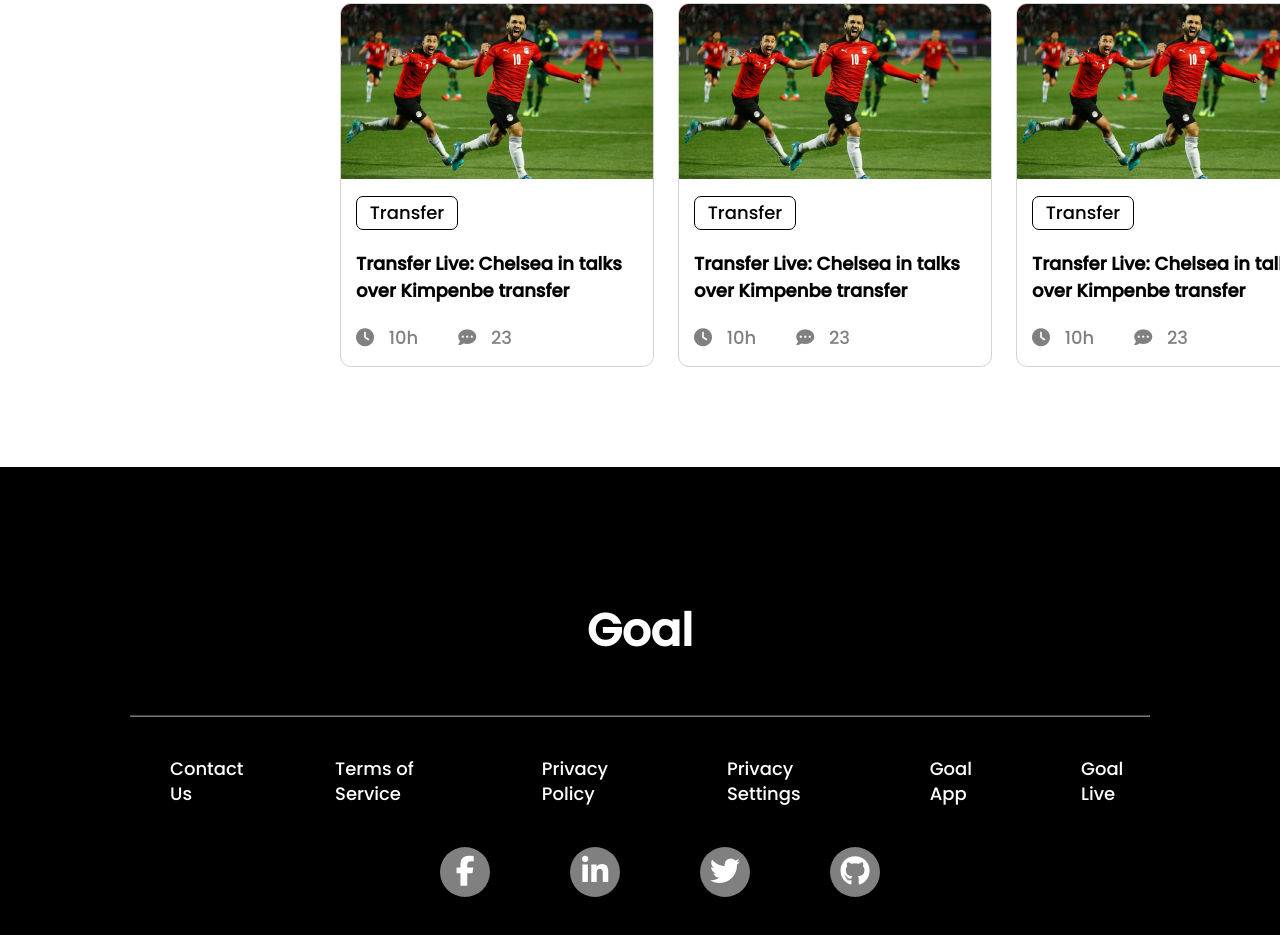
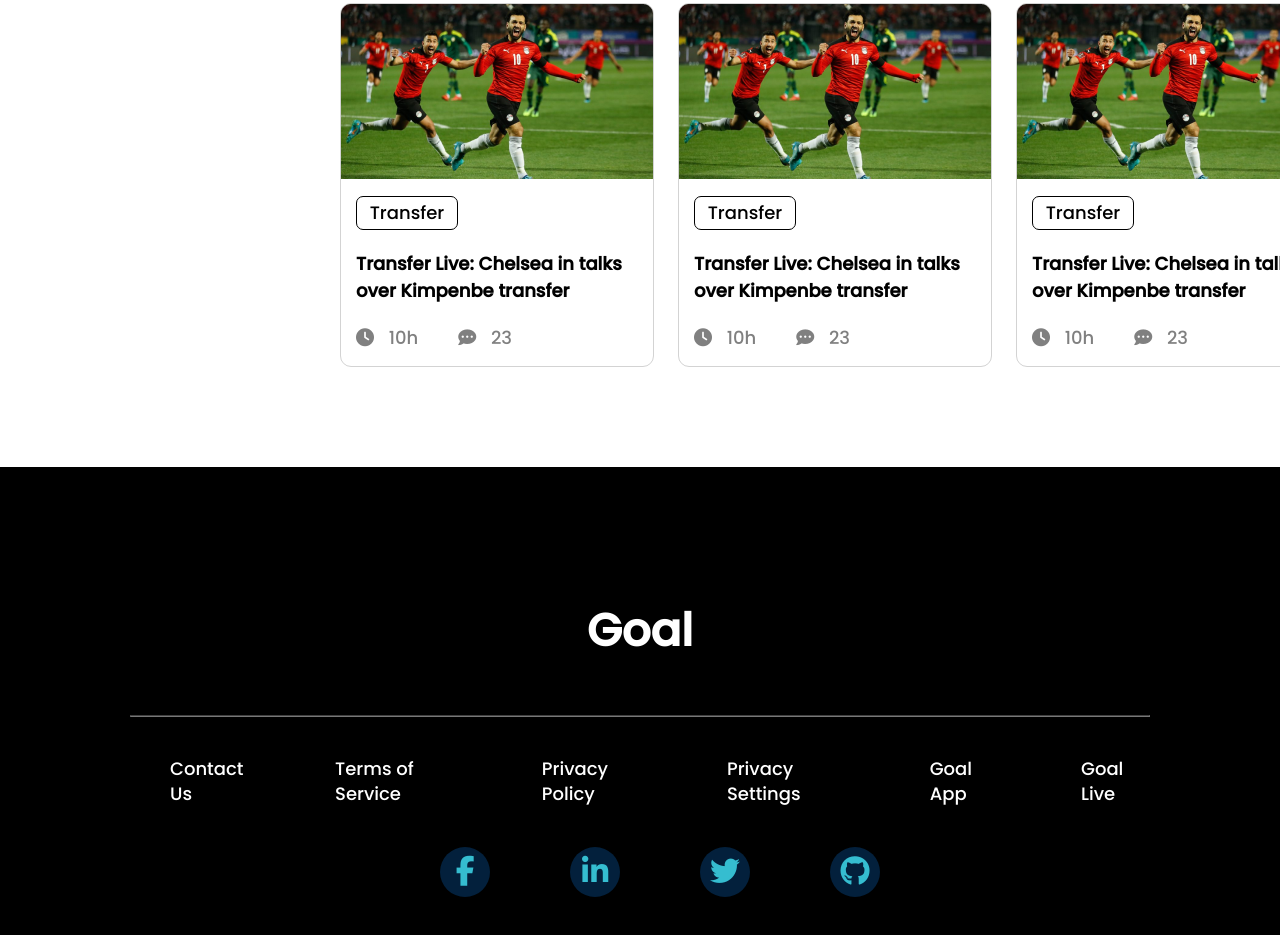
Before and after one commit to ahsan1999wd/world-cup-mission, a plain HTML site: page index.html in a window 1280 px wide. Shown: the part 1093-2028 px from the top of the page. Drawn offline with Linux system fonts and the light colour scheme.

Commit message:
some color change footer

```diff
--- a/style.css
+++ b/style.css
@@ -217,14 +217,14 @@ footer a {
 
 footer ul:nth-child(4) li {
   text-align: center;
-  background: gray;
+  background: #03203C;
   width: 50px;
   height: 50px;
   border-radius: 50%;
 }
 
 footer ul:nth-child(4) li a {
-  color: white;
+  color: #35BDD0;
   font-size: 30px;
   line-height: 50px;
 }
```
